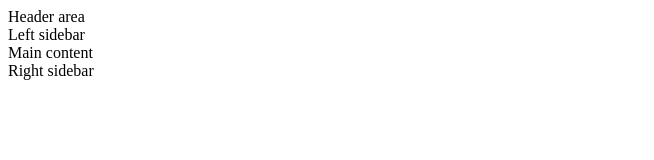
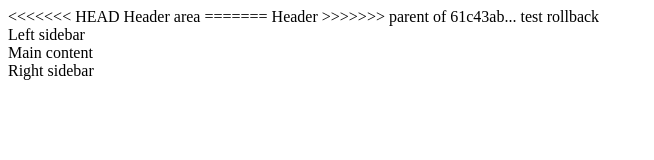
Before and after one commit to clayhess/Blueprint-Website, a plain HTML site: page test.html in a window 1280 px wide. Shown: the whole page, without its empty margins (0-654 px from the left). Drawn offline with Linux system fonts and the light colour scheme.

Commit message:
Test merge to revert

```diff
--- a/test.html
+++ b/test.html
@@ -8,7 +8,11 @@
 <body>
     <div class="container">
         <div class="span-24 last">
+<<<<<<< HEAD
             Header area
+=======
+            Header
+>>>>>>> parent of 61c43ab... test rollback
         </div>
         <div class="span-4">
             Left sidebar
```
